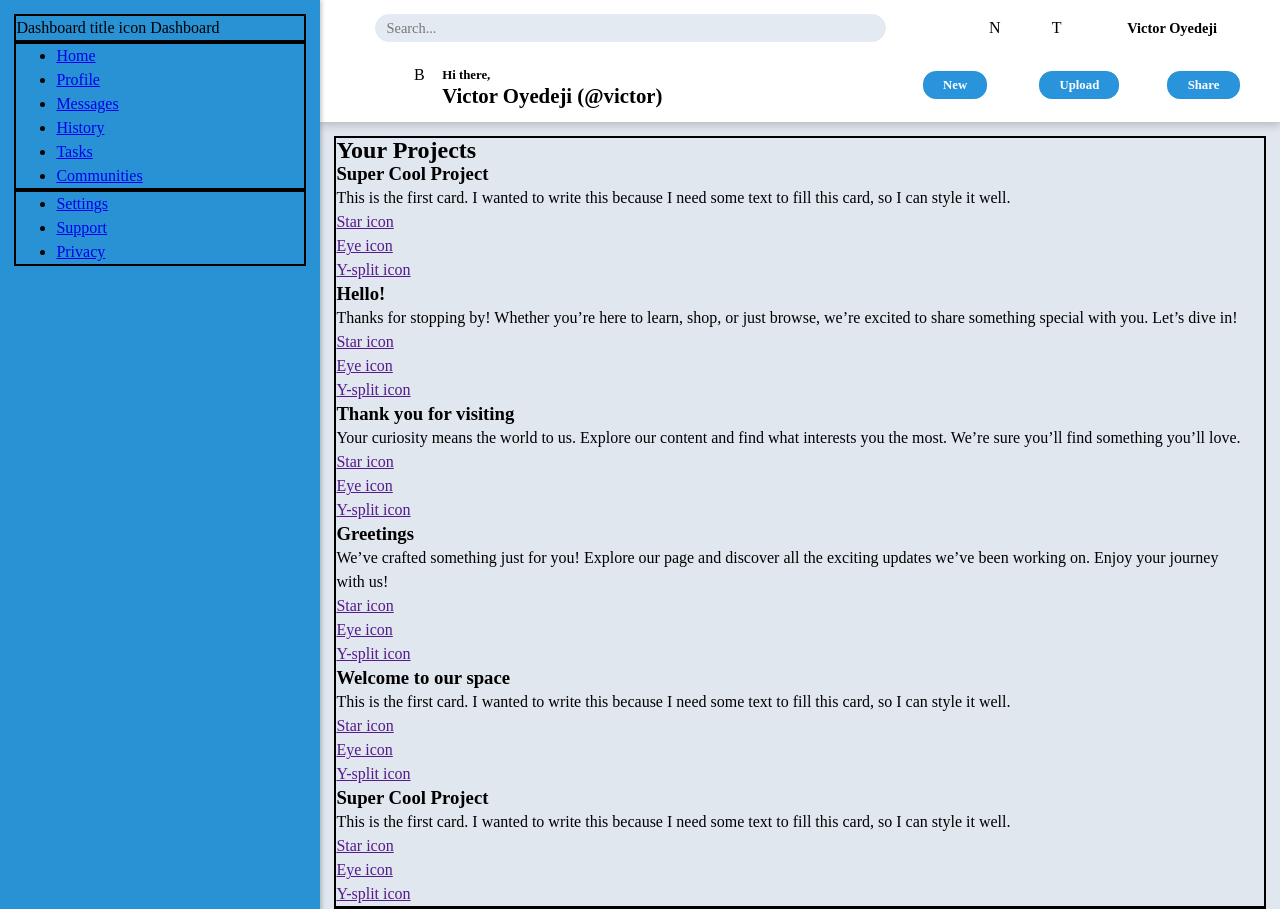
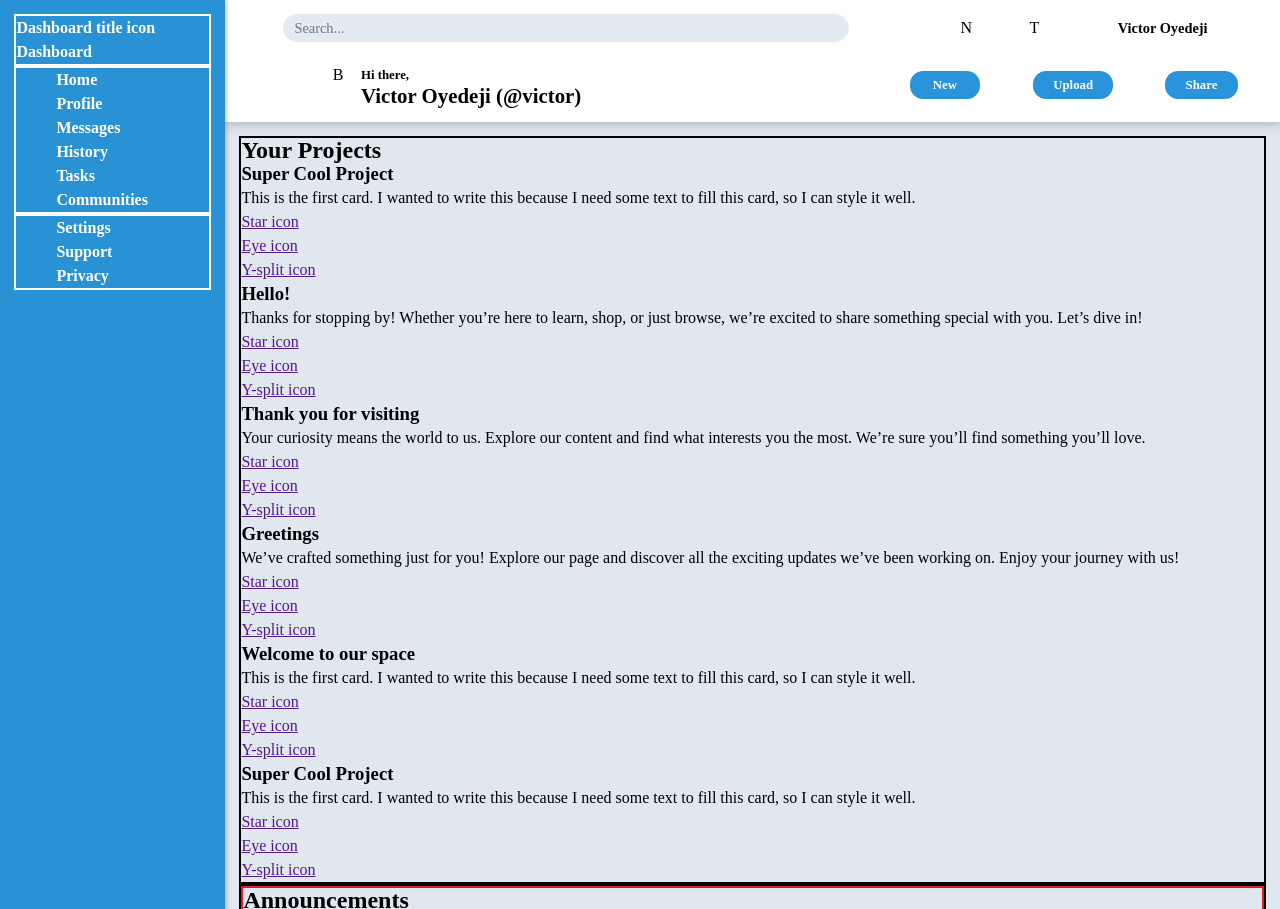
Before and after one commit to itsvictoroyedeji/test-admin-dashboard, a plain HTML site: page index.html in a window 1280 px wide. Shown: the top 909 px of the page. Drawn offline with Linux system fonts and the light colour scheme.

Commit message:
fix: Update header + button spacing issues

```diff
--- a/styles.css
+++ b/styles.css
@@ -92,7 +92,7 @@ h1, h2, h3, h4, h5, h6 {
 
 .container {
   display: grid;
-  grid-template-columns: repeat(4, 1fr);
+  grid-template-columns: 225px repeat(3, 1fr);
   grid-template-rows: auto 4fr;
   grid-auto-rows: auto;
 }
@@ -188,7 +188,7 @@ input[type="search"] {
 
 .bottom-header {
   display: grid;
-  grid-template-columns: 3fr 2fr;
+  grid-template-columns: 5fr 3fr;
 }
 
 .bottom-header .user-info-bottom {
@@ -224,5 +224,25 @@ input[type="search"] {
   font-size: 0.8rem;
   font-weight: bold;
   padding: 0.1em 1.5em;
+  width: 100%;
   border-radius: 1em;
 }
+
+.profile-buttons p:first-child .btn {
+  padding: 0.1em 1.7em;
+}
+
+.sidebar {
+  color: rgb(255,255,255);
+  font-weight: 600;
+}
+
+.sidebar :link {
+  color: rgb(255,255,255);
+  text-decoration: none;
+}
+
+.sidebar ul,
+.sidebar li {
+  list-style-type: none;
+}
```
